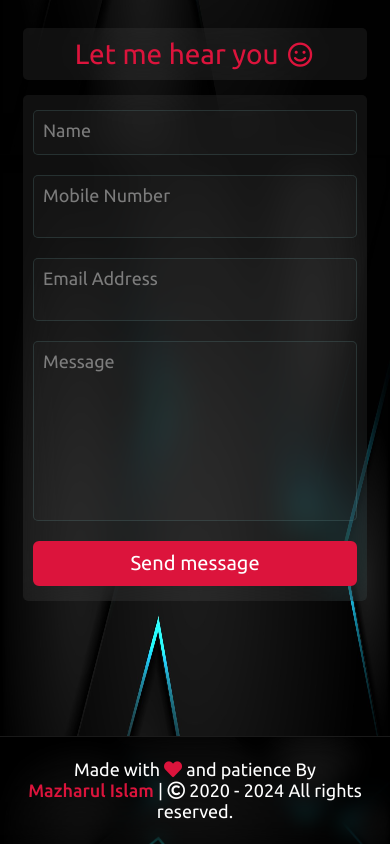
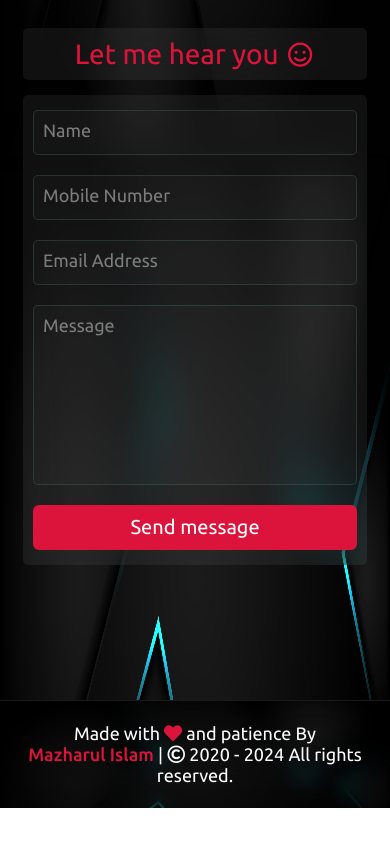
Before and after one commit to Maaazhar/maaazhar.github.io, a React (Vite) app: page / in a window 390 px wide. Shown: the part 9382-10226 px from the top of the page. After the commit the page ends 10190 px from the top, so only its background shows below. Built offline with nearby package versions, Linux system fonts and the light colour scheme.

Commit message:
updating over all issues-24

```diff
--- a/src/components/Contact/Contact.css
+++ b/src/components/Contact/Contact.css
@@ -276,9 +276,10 @@ input[type=number] {
         flex-direction: column;
     }
 
-    .contact .right form .name,
+    .contact .right form .mobile,
     .contact .right form .email {
         margin: 0;
+        flex: auto;
     }
 
     .right form .error-box {
--- a/src/components/Contact/Contact.jsx
+++ b/src/components/Contact/Contact.jsx
@@ -37,7 +37,6 @@ const Contact = () => {
             );
         e.target.reset();
     };
-
 
     return (
         <section className="contact" id="contact">
@@ -136,7 +135,7 @@ const Contact = () => {
                     </div>
                     <div className="column right">
                         <div className="text">Let me hear you <i className="far fa-smile"></i> </div>
-                        <form className="contact-form"  onSubmit={handleSubmit} >
+                        <form className="contact-form" onSubmit={handleSubmit} >
                             <div className="field">
                                 <input type="text" className="Name" name="name" required onChange={handleChange} />
                                 <span>Name</span>
```
